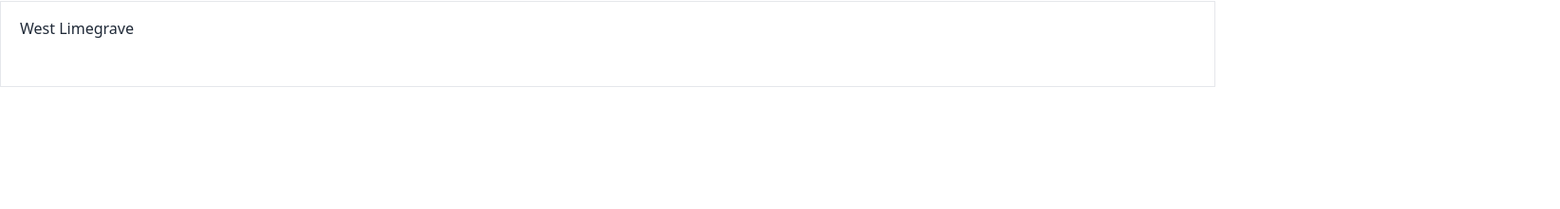
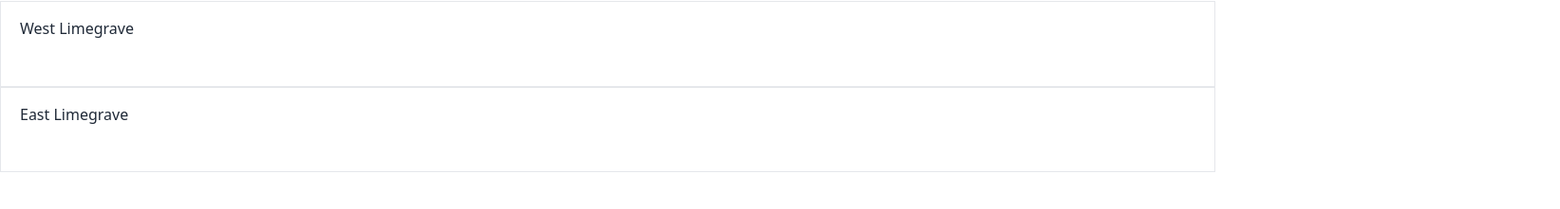
Before and after one commit to JacobMillner/elden-ring-progression, a Next.js app: page / in a window 1280 px wide. Shown: the part 143-364 px from the top of the page at 95% size, 1643 px wide, since content can reach past the window. Built offline with nearby package versions, Linux system fonts and the light colour scheme.

Commit message:
random tweaks

```diff
--- a/src/components/ProgressRow/index.tsx
+++ b/src/components/ProgressRow/index.tsx
@@ -1,10 +1,4 @@
-export interface ProgressRowProps {
-  id: string;
-  title: string;
-  checked: boolean;
-  image?: string;
-  link?: string;
-}
+import { ProgressRowProps } from './types';
 
 const ProgressRow = (props: ProgressRowProps) => {
   const { id, title, checked, image, link } = props;
@@ -25,10 +19,20 @@ const ProgressRow = (props: ProgressRowProps) => {
         {title}
       </td>
       <td className="text-sm text-gray-900 font-light px-6 py-4 whitespace-nowrap">
-        {link}
+        <a href={link} target="_blank">
+          {link}
+        </a>
       </td>
       <td className="text-sm text-gray-900 font-light px-6 py-4 whitespace-nowrap">
-        {image}
+        <div className="flex flex-wrap justify-center">
+          <a href={image} target="_blank">
+            <img
+              src={image}
+              className="object-scale-down h-20 w-20 p-1 bg-white border rounded shadow-lg max-w-sm hover:bg-grey-600 transition duration-500 hover:scale-150"
+              alt={title}
+            />
+          </a>
+        </div>
       </td>
     </tr>
   );
--- /dev/null
+++ b/src/components/ProgressRow/types.ts
@@ -0,0 +1,7 @@
+export interface ProgressRowProps {
+  id: string;
+  title: string;
+  checked: boolean;
+  image?: string;
+  link?: string;
+}
--- a/src/components/TaskCategory/index.tsx
+++ b/src/components/TaskCategory/index.tsx
@@ -34,7 +34,7 @@ const TaskCategory = (props: TaskCategoryProps) => {
                 <tr>
                   <th>Done</th>
                   <th>Task</th>
-                  <th>Link</th>
+                  <th>Wiki</th>
                   <th>Image</th>
                 </tr>
               </thead>
--- a/src/pageConfig/page/index.ts
+++ b/src/pageConfig/page/index.ts
@@ -5,4 +5,8 @@ export const progression: PageCategory[] = [
     title: 'West Limegrave',
     tasks: ['obtain-wetstone-knife', 'limegrave-west-map-fragment'],
   },
+  {
+    title: 'East Limegrave',
+    tasks: ['talk-to-kenneth'],
+  },
 ];
--- a/src/pageConfig/tasks/index.ts
+++ b/src/pageConfig/tasks/index.ts
@@ -21,6 +21,16 @@ const taskHash: Map<string, Task> = new Map([
       link: 'https://eldenring.wiki.fextralife.com/Map+(Limgrave,+West)',
     },
   ],
+  [
+    'talk-to-kenneth',
+    {
+      id: 'talk-to-kenneth',
+      title: 'Talk to Kenneth Haight',
+      image:
+        'https://eldenring.wiki.fextralife.com/file/Elden-Ring/kenneth_haight_npcs_elden_ring_wiki_300px.jpg',
+      link: 'https://eldenring.wiki.fextralife.com/Kenneth+Haight',
+    },
+  ],
 ]);
 
 export default taskHash;
```
